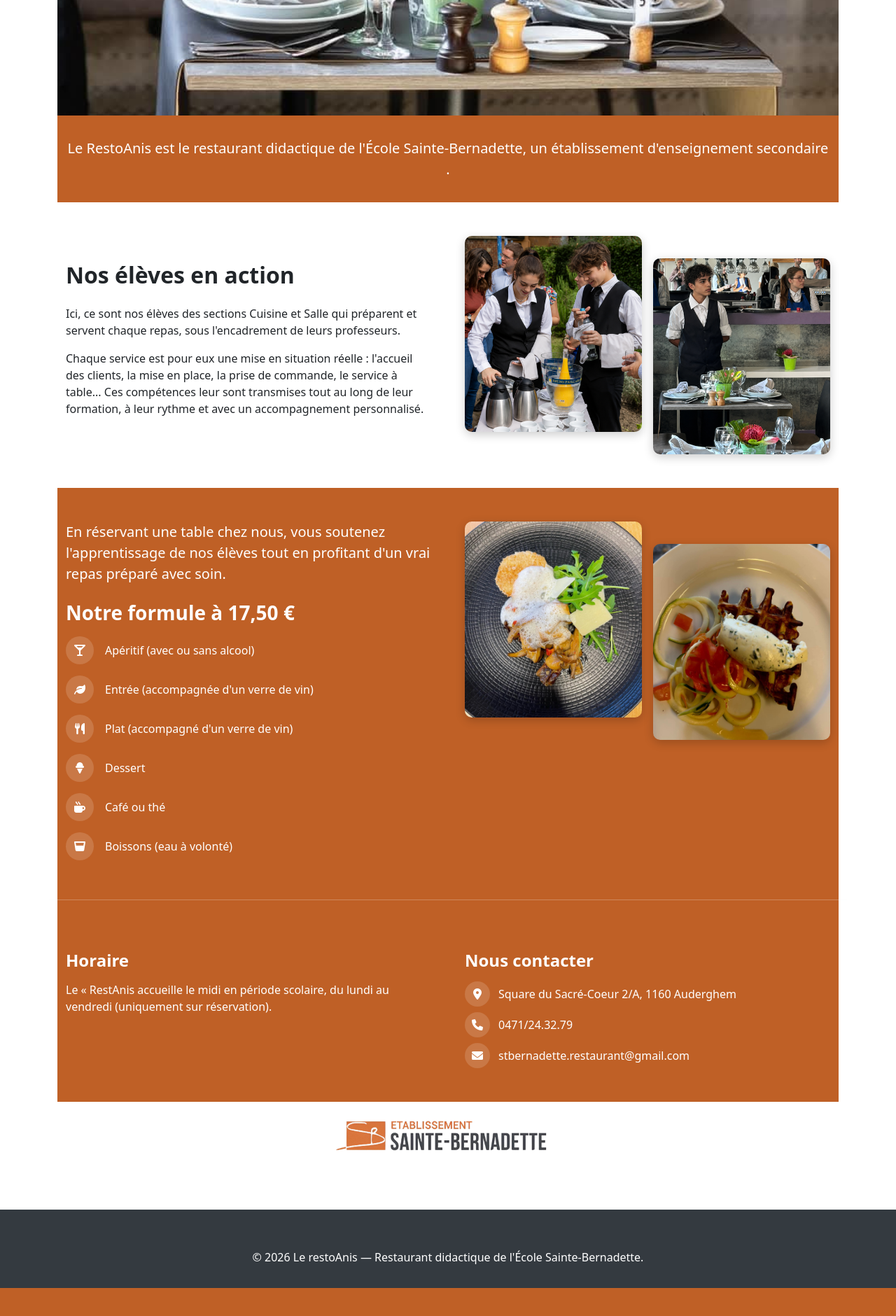
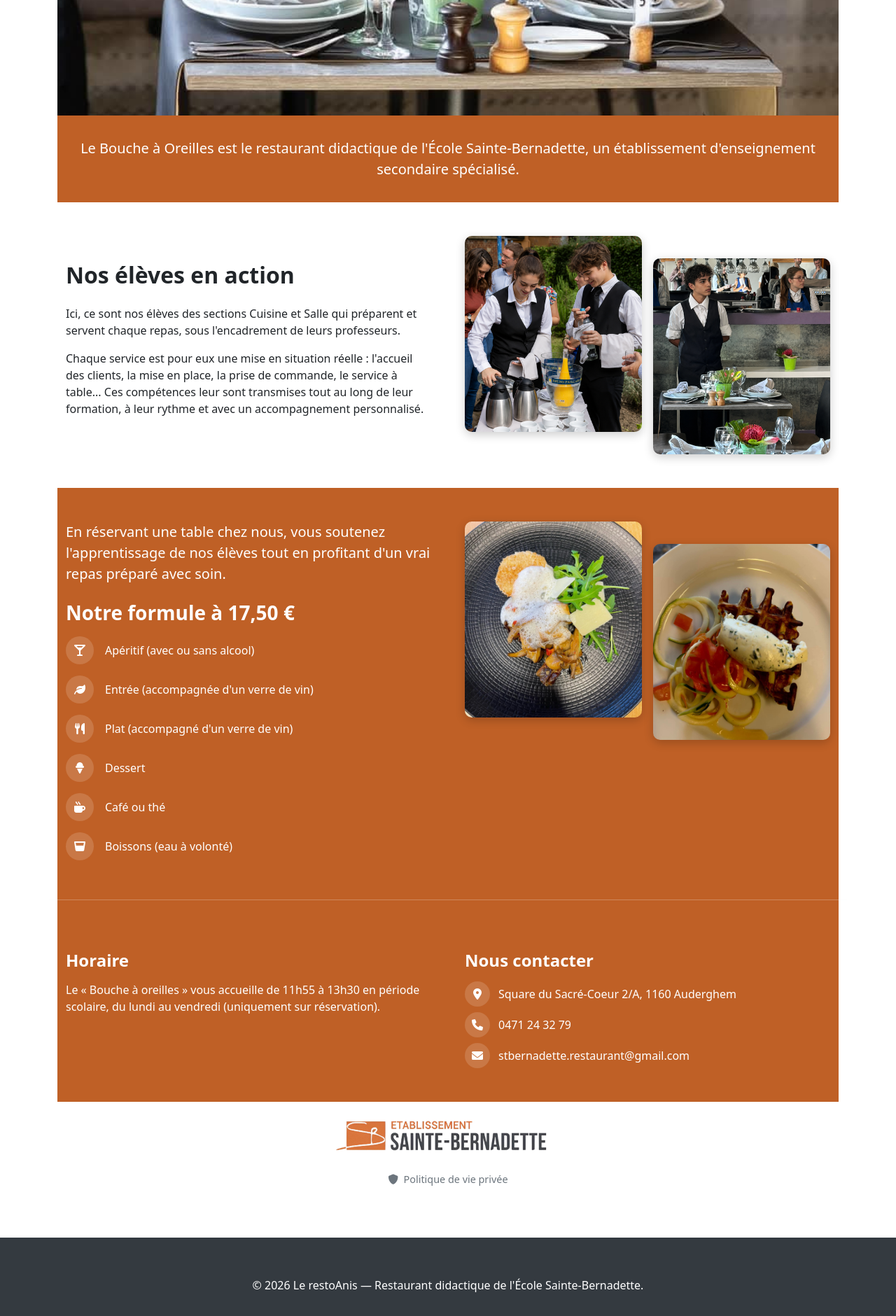
Before and after one commit to ZAHIRI1398/RestAnis, a Flask app: page /accueil in a window 1280 px wide. Shown: the part 315-2195 px from the top of the page at 70% size. Before the commit the page ends 2155 px from the top, so only its background shows below. Run offline with Flask 3, Linux system fonts and the light colour scheme; some libraries are stand-ins or nearby versions.

Commit message:
Change restaurant name to 'Le Bouche à Oreilles'
Updated restaurant name and details in accueil.html.

```diff
--- a/templates/accueil.html
+++ b/templates/accueil.html
@@ -1,7 +1,7 @@
 <!-- templates/accueil.html -->
 {% extends "base.html" %}
 
-{% block title %}Accueil - RestoAnis{% endblock %}
+{% block title %}Accueil - Le Bouche à Oreilles{% endblock %}
 
 {% block footer_info %}{% endblock %}
 
@@ -49,7 +49,7 @@
 {% block content %}
 <!-- Hero -->
 <div class="hero-photo mb-0">
-    <img src="{{ url_for('static', filename='images/hero-salle.jpg') }}" alt="Salle du restaurant Le RestAnis">
+    <img src="{{ url_for('static', filename='images/hero-salle.jpg') }}" alt="Salle du restaurant Le Bouche à Oreilles">
     <img src="{{ url_for('static', filename='images/logo-sainte-bernadette.png') }}" alt="Logo Restaurant Didactique - Établissement Sainte-Bernadette" class="hero-logo">
     <div class="hero-actions">
         <a href="{{ url_for('menu') }}" class="btn btn-hero">Menu</a>
@@ -61,8 +61,8 @@
 <div class="band-intro text-center">
     <div class="container">
         <p class="mb-0 fs-5">
-            Le RestoAnis est le restaurant didactique de l'École Sainte-Bernadette,
-            un établissement d'enseignement secondaire .
+            Le Bouche à Oreilles est le restaurant didactique de l'École Sainte-Bernadette,
+            un établissement d'enseignement secondaire spécialisé.
         </p>
     </div>
 </div>
@@ -126,14 +126,14 @@
             <div class="col-md-6">
                 <h4 class="fw-bold mb-3">Horaire</h4>
                 <p class="mb-0">
-                    Le « RestAnis accueille le midi en période scolaire,
+                    Le « Bouche à oreilles » vous accueille de  11h55 à 13h30 en période scolaire,
                     du lundi au vendredi (uniquement sur réservation).
                 </p>
             </div>
             <div class="col-md-6">
                 <h4 class="fw-bold mb-3">Nous contacter</h4>
                 <p class="mb-2"><span class="contact-icon"><i class="fas fa-location-dot"></i></span>Square du Sacré-Coeur 2/A, 1160 Auderghem</p>
-                <p class="mb-2"><span class="contact-icon"><i class="fas fa-phone"></i></span>0471/24.32.79</p>
+                <p class="mb-2"><span class="contact-icon"><i class="fas fa-phone"></i></span>0471 24 32 79</p>
                 <p class="mb-0"><span class="contact-icon"><i class="fas fa-envelope"></i></span>stbernadette.restaurant@gmail.com</p>
             </div>
         </div>
@@ -143,5 +143,11 @@
 <!-- Signature établissement -->
 <div class="text-center py-4 footer-logo-band band-white">
     <img src="{{ url_for('static', filename='images/logo-footer-sainte-bernadette.png') }}" alt="Établissement Sainte-Bernadette">
+    <p class="mt-3 mb-0">
+        <a href="{{ url_for('static', filename='politique-vie-privee.pdf') }}" target="_blank"
+           style="color: #6c757d; font-size: .9rem; text-decoration: none;">
+            <i class="fas fa-shield-alt me-1"></i> Politique de vie privée
+        </a>
+    </p>
 </div>
 {% endblock %}
```
